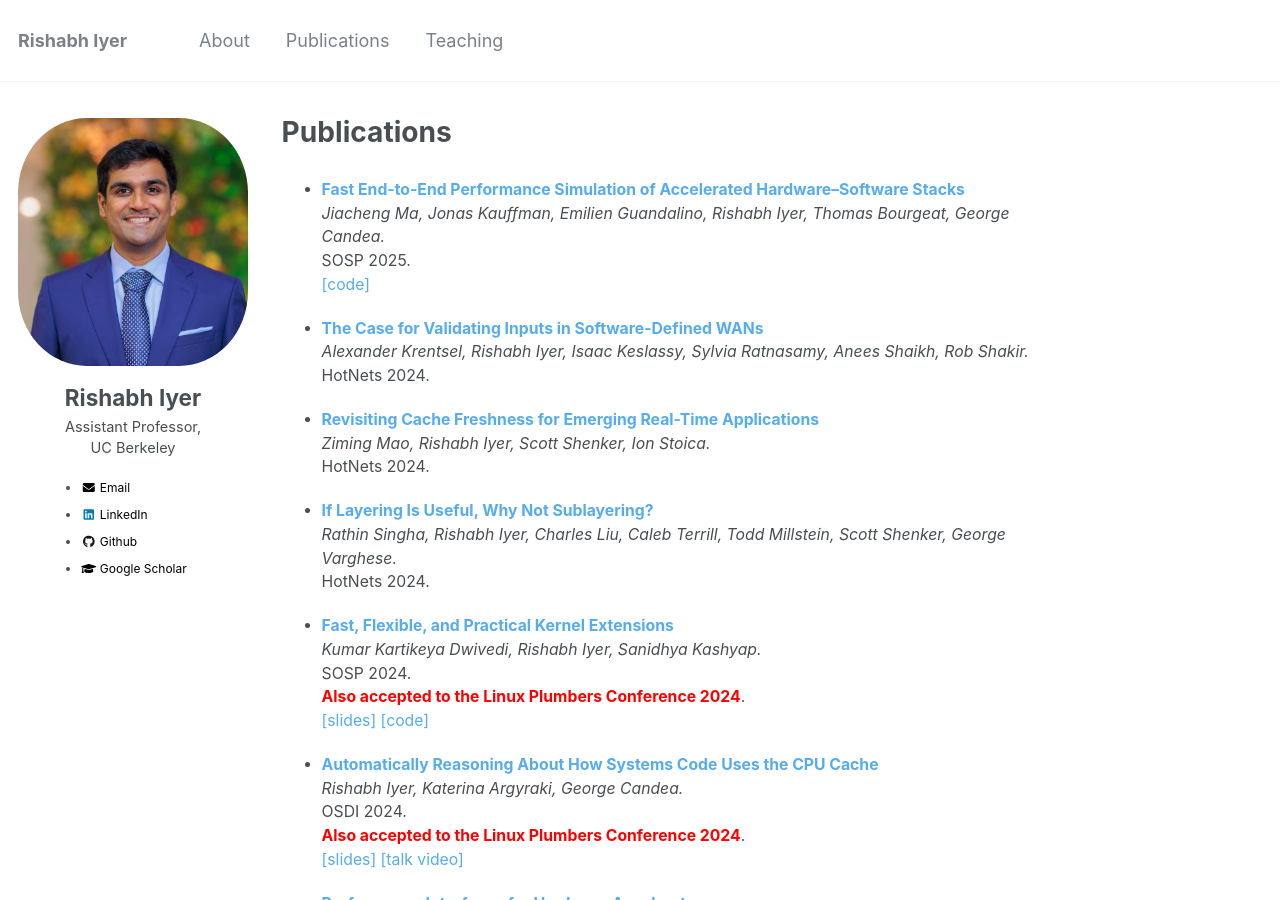
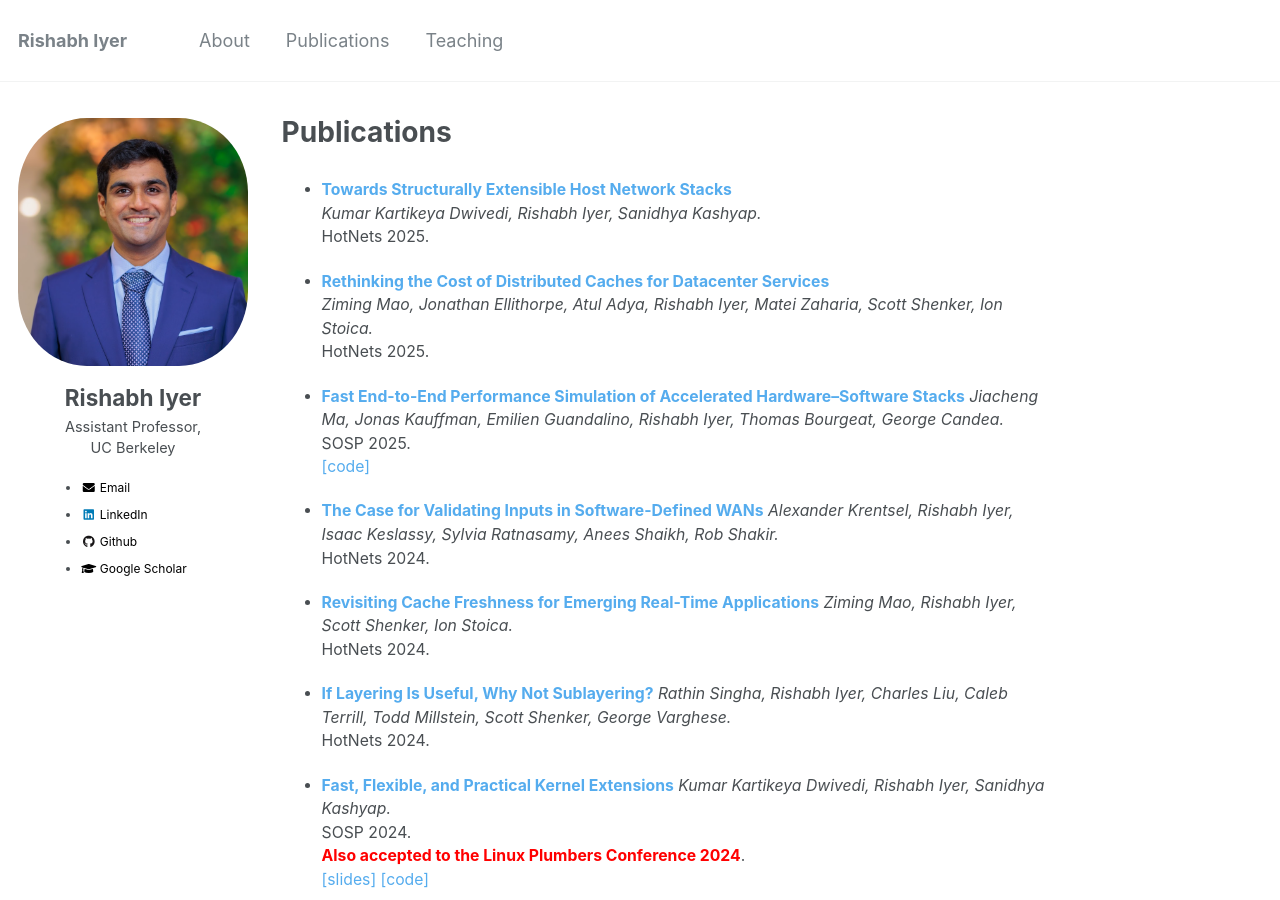
Before and after one commit to rishabh246/rishabh246.github.io, a Jekyll site: the page built from _pages/publications.md, in a window 1280 px wide and 900 px high. Built offline with Jekyll 4.4.1, drawn with Linux system fonts in a browser that asks for light colours.

Commit message:
Add HotNets25 papers

```diff
--- a/_pages/publications.md
+++ b/_pages/publications.md
@@ -4,6 +4,14 @@ title: "Publications"
 permalink: /publications/
 author_profile: true
 ---
+
+- **[Towards Structurally Extensible Host Network Stacks](/files/flexnet-hotnets.pdf)** <br>
+_Kumar Kartikeya Dwivedi, Rishabh Iyer, Sanidhya Kashyap._ <br>
+HotNets 2025. <br>
+
+- **[Rethinking the Cost of Distributed Caches for Datacenter Services](/files/caches-cost-hotnets25.pdf)** <br>
+_Ziming Mao, Jonathan Ellithorpe, Atul Adya, Rishabh Iyer, Matei Zaharia, Scott Shenker, Ion Stoica._ <br>
+HotNets 2025. <br>
 
 - **[Fast End-to-End Performance Simulation of Accelerated Hardware–Software Stacks](/files/nex.pdf)**
 _Jiacheng Ma, Jonas Kauffman, Emilien Guandalino, Rishabh Iyer, Thomas Bourgeat, George Candea._ <br>
```
Also changed, not shown: 2 other files.
